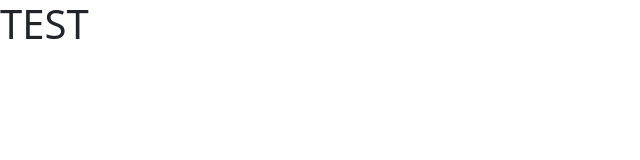
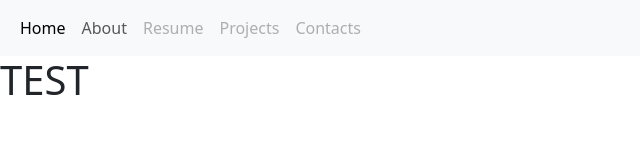
Before and after one commit to giorgiogamba/giorgiogamba.github.io, a plain HTML site: page index.html in a window 1280 px wide. Shown: the whole page, without its empty margins (0-640 px from the left). Drawn offline with nearby package versions, Linux system fonts and the light colour scheme.

Commit message:
add navbar

```diff
--- a/index.html
+++ b/index.html
@@ -11,6 +11,33 @@
   </head>
   <body>
 
+    <nav class="navbar navbar-expand-sm navbar-light bg-light">
+      <div class="container-fluid">
+        <button class="navbar-toggler" type="button" data-bs-toggle="collapse" data-bs-target="#navbarSupportedContent" aria-controls="navbarSupportedContent" aria-expanded="false" aria-label="Toggle navigation">
+          <span class="navbar-toggler-icon"></span>
+        </button>
+        <div class="collapse navbar-collapse" id="navbarSupportedContent" data-bs-toggle="collapse" data-bs-target=".navbar-collapse">
+          <ul class="navbar-nav me-auto mb-2 mb-lg-0">
+            <li class="nav-item">
+              <a class="nav-link active" aria-current="page" href="#">Home</a>
+            </li>
+            <li class="nav-item">
+              <a class="nav-link" href="#">About</a>
+            </li>
+            <li class="nav-item">
+              <a class="nav-link disabled">Resume</a>
+            </li>
+            <li class="nav-item">
+              <a class="nav-link disabled">Projects</a>
+            </li>
+            <li class="nav-item">
+              <a class="nav-link disabled">Contacts</a>
+            </li>
+          </ul>
+        </div>
+      </div>
+    </nav>
+
     <h1>TEST</h1>
 
     <!-- Javascript -->
```
